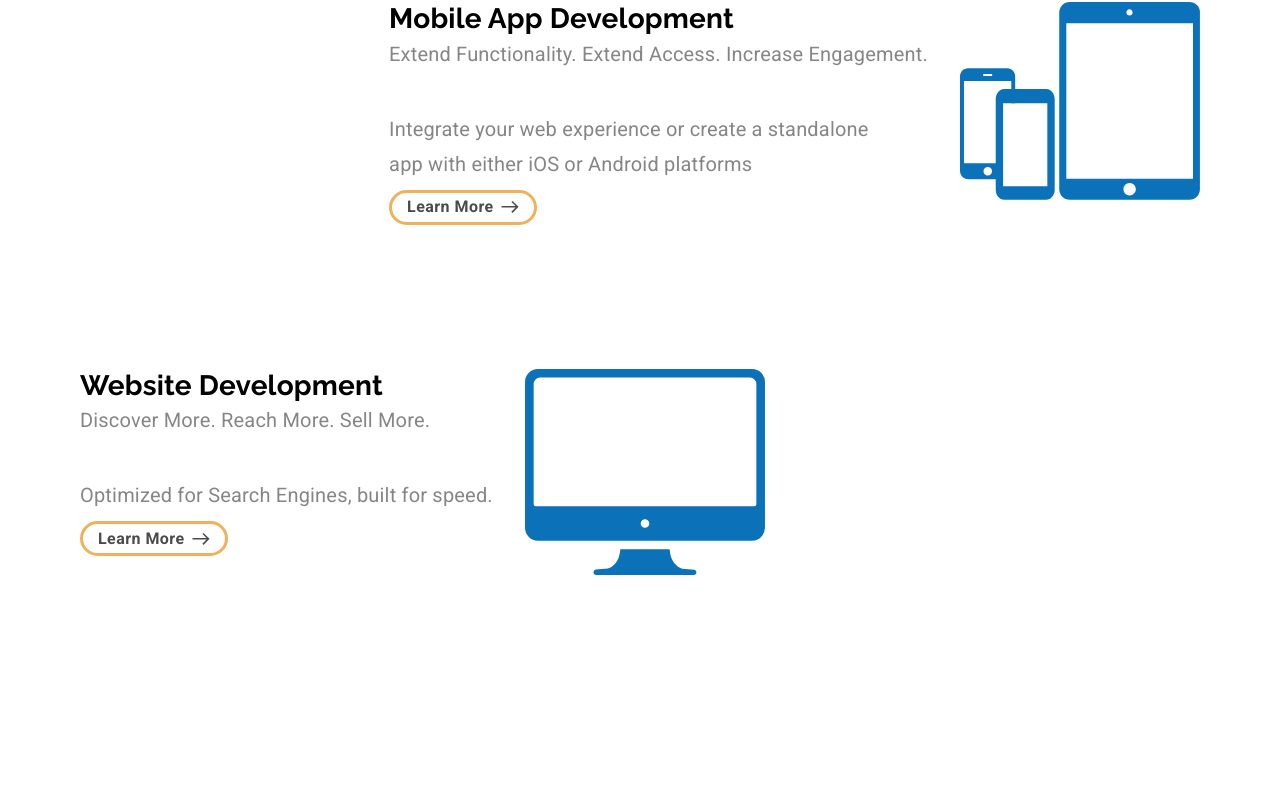
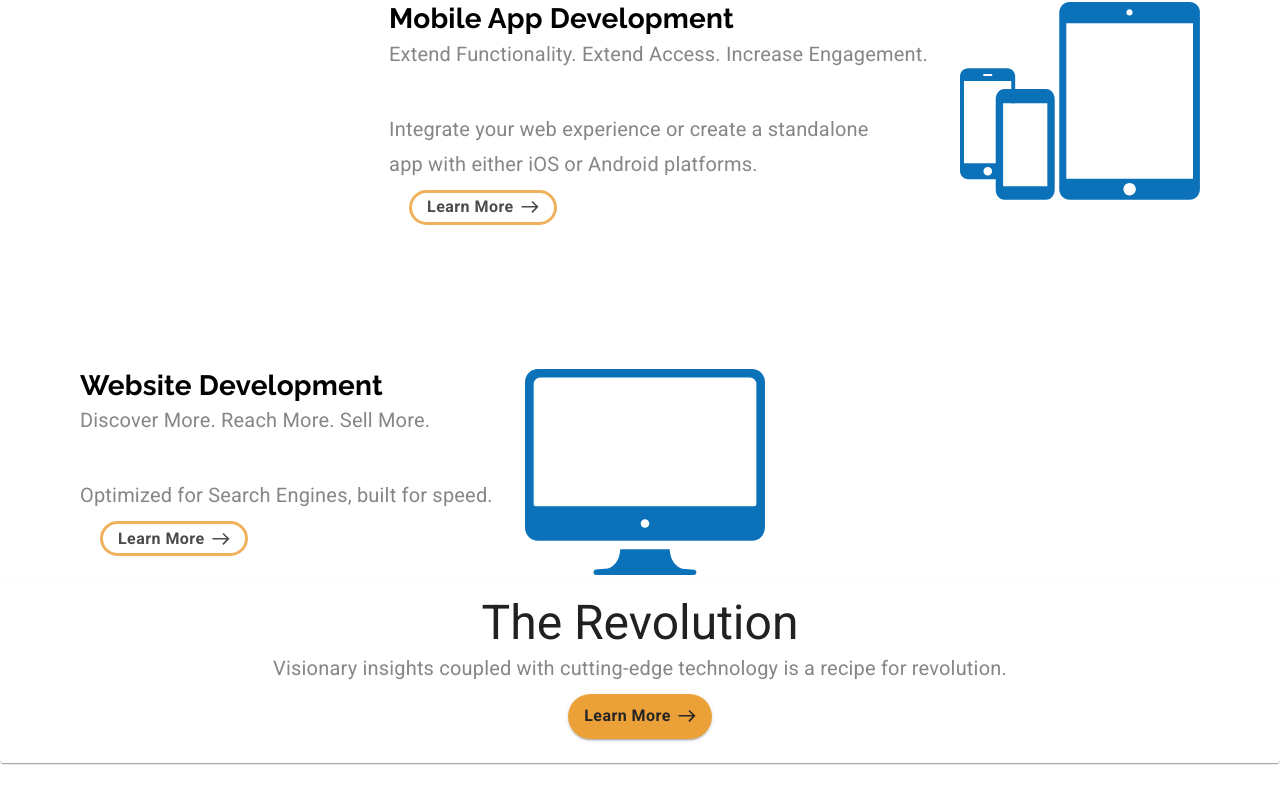
Before and after one commit to HAZberi/tech-company-website, a React (Create React App) app: page / in a window 1280 px wide. Shown: the part 1203-2006 px from the top of the page. Built offline with nearby package versions, Linux system fonts and the light colour scheme.

Commit message:
Revolution Block Card Scaffolding

```diff
--- a/src/components/LandingPage.js
+++ b/src/components/LandingPage.js
@@ -5,6 +5,8 @@ import Grid from "@material-ui/core/Grid";
 import Button from "@material-ui/core/Button";
 import Typography from "@material-ui/core/Typography";
 import useMediaQuery from "@material-ui/core/useMediaQuery";
+import Card from "@material-ui/core/Card";
+import CardContent from "@material-ui/core/CardContent";
 import animationData from "../animations/landinganimation/data.js";
 import ButtonArrow from "./ui/ButtonArrow";
 import softwareIcon from "../assets/Custom Software Icon.svg";
@@ -48,7 +50,7 @@ const useStyles = makeStyles((theme) => ({
     borderWidth: 3,
     height: "35px",
     opacity: 0.7,
-    marginLeft: 0,
+    margin: 0,
   },
   mainContainer: {
     marginTop: "4em",
@@ -254,7 +256,7 @@ const LandingPage = () => {
                 className={classes.appDevDescription}
               >
                 Integrate your web experience or create a standalone app with
-                either iOS or Android platforms
+                either iOS or Android platforms.
               </Typography>
               <Button variant="outlined" className={classes.learnOutlineButton}>
                 Learn More
@@ -295,6 +297,29 @@ const LandingPage = () => {
             <Grid item>{smaller ? "" : websiteIconJSX}</Grid>
           </Grid>
         </Grid>
+        <Grid item>
+          <Card>
+            <CardContent>
+              <Grid container direction="column" style={{textAlign: "center"}}>
+                <Grid item>
+                  <Typography variant="h3">The Revolution</Typography>
+                </Grid>
+                <Grid item>
+                  <Typography variant="subtitle1">
+                    Visionary insights coupled with cutting-edge technology is a recipe for revolution.
+                  </Typography>
+                  <Button
+                    variant="contained"
+                    className={classes.learnHeroButton}
+                  >
+                    Learn More
+                    <ButtonArrow width={25} height={18} fill="black" />
+                  </Button>
+                </Grid>
+              </Grid>
+            </CardContent>
+          </Card>
+        </Grid>
       </Grid>
     </div>
   );
```
Also changed, not shown: 1 other file (tests, documents, lock files or other folders).
